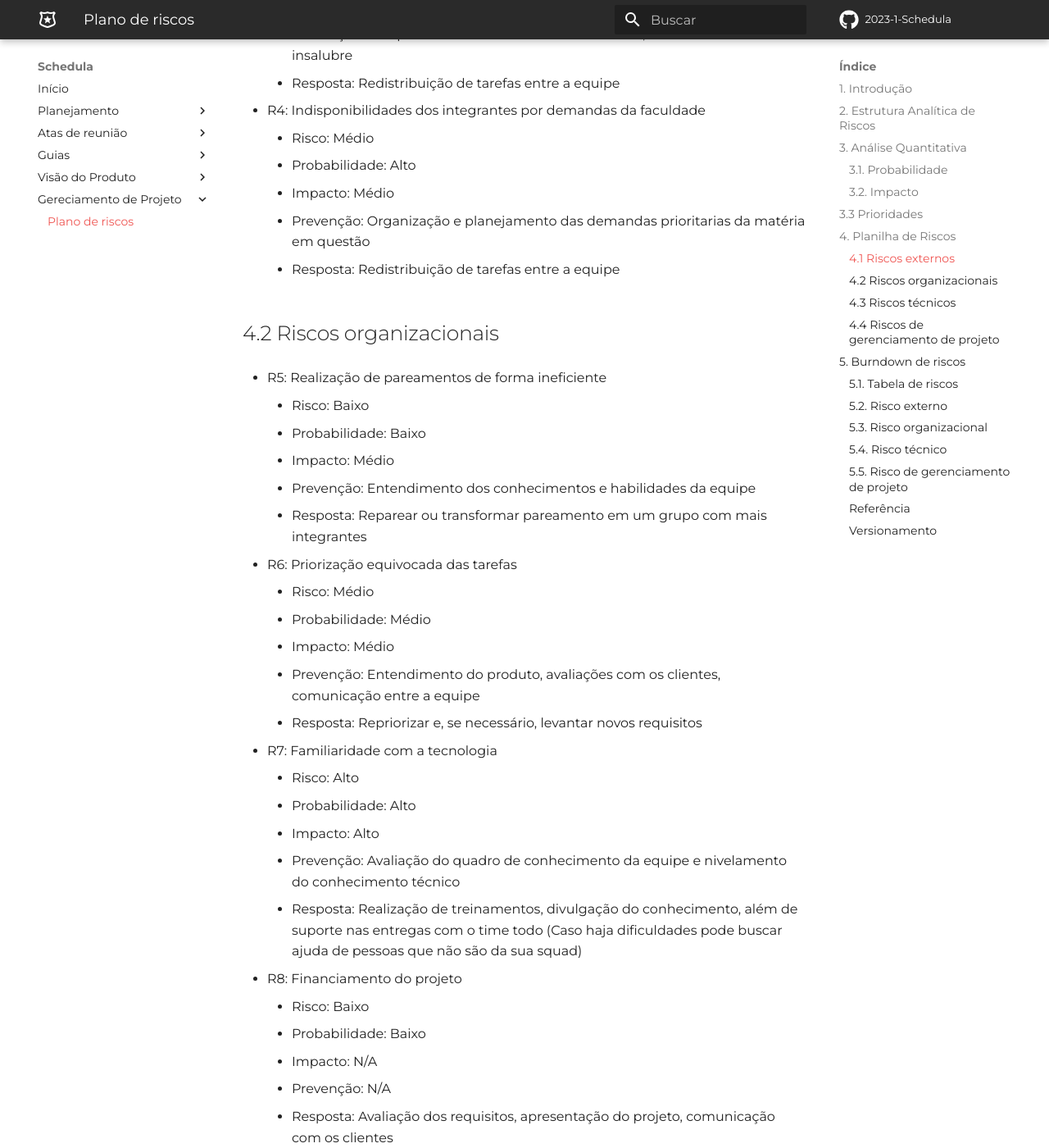
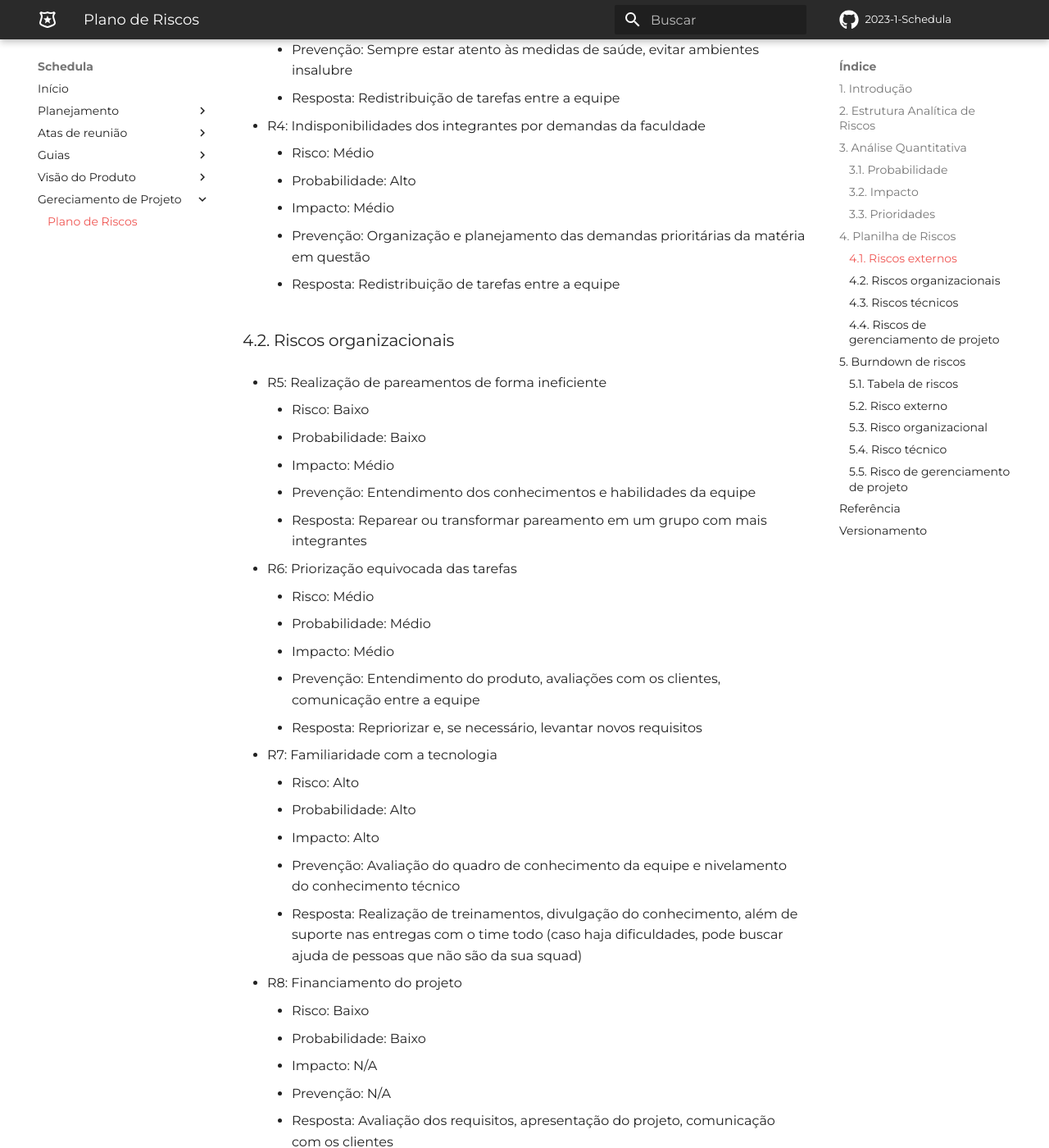
Before and after one commit to DITGO/2023-1-Schedula-Doc, an MkDocs documentation site: the page built from docs/gerenciamento_projetos/plano_riscos.md, in a window 1280 px wide and 1400 px high, scrolled down 3941 px. Shown: the whole window at 82% size. Built offline with MkDocs 1.6.1 and Material for MkDocs 9.7.7, drawn with Linux system fonts in a browser that asks for light colours; some web fonts are replaced; comment, search, counter and statistics services are not loaded; some of the changed text lies outside the part shown.

Commit message:
#16 Fix errors
Co-authored-by: IanFPFerreira <ianfillipe@gmail.com>

```diff
--- a/docs/gerenciamento_projetos/plano_riscos.md
+++ b/docs/gerenciamento_projetos/plano_riscos.md
@@ -69,7 +70,7 @@
 </center>
 
 
-# 3.3 Prioridades
+### 3.3. Prioridades
 
 Para definir as prioridades, foi utilizado a seguinte fórmula:
 
@@ -91,11 +92,11 @@
 
 Na tabela acima podemos verificar cada tipo de prioridade que pode ser atribuída a cada risco. Por exemplo, se um risco possui probabilidade(colunas) média e impacto(linhas) alto, sua prioridade será 12.
 
-# 4. Planilha de Riscos
+## 4. Planilha de Riscos
 
 Decorrente de projetos e matérias desenvolvidas no passado a experiência dos integrantes da equipe foi utilizada para a criação de uma planilha de riscos. A planilha de riscos é uma ferramenta que auxilia na identificação, análise e monitoramento dos riscos do projeto. A planilha de riscos é composta por 5 colunas, sendo elas:
 
-## 4.1 Riscos externos
+### 4.1. Riscos externos
 
 - R1: Indisponibilidade do cliente no decorrer do projeto
 
@@ -126,10 +127,10 @@
     - Risco: Médio
     - Probabilidade: Alto
     - Impacto: Médio
-    - Prevenção: Organização e planejamento das demandas prioritarias da matéria em questão
+    - Prevenção: Organização e planejamento das demandas prioritárias da matéria em questão
     - Resposta: Redistribuição de tarefas entre a equipe
 
-## 4.2 Riscos organizacionais
+### 4.2. Riscos organizacionais
 
 - R5: Realização de pareamentos de forma ineficiente
 
@@ -153,7 +154,7 @@
     - Probabilidade: Alto
     - Impacto: Alto
     - Prevenção: Avaliação do quadro de conhecimento da equipe e nivelamento do conhecimento técnico
-    - Resposta: Realização de treinamentos, divulgação do conhecimento, além de suporte nas entregas com o time todo (Caso haja dificuldades pode buscar ajuda de pessoas que não são da sua squad)
+    - Resposta: Realização de treinamentos, divulgação do conhecimento, além de suporte nas entregas com o time todo (caso haja dificuldades, pode buscar ajuda de pessoas que não são da sua squad)
 
 - R8: Financiamento do projeto
 
@@ -163,7 +164,7 @@
     - Prevenção: N/A
     - Resposta: Avaliação dos requisitos, apresentação do projeto, comunicação com os clientes
 
-## 4.3 Riscos técnicos
+### 4.3. Riscos técnicos
 
 - R9: Utilização de bibliotecas desatualizadas/comprometidas
     - Risco: Muito Baixo
@@ -244,16 +245,16 @@
     - Prevenção: Manter canal de comunicação entre a equipe e entre o cliente sempre bem ativo
     - Resposta: Propor atividades para interação do grupo
 
-# 5. Burndown de riscos
+## 5. Burndown de riscos
 
-## 5.1. Tabela de riscos
+### 5.1. Tabela de riscos
 
 <iframe width='100%'
         height='480px'
         src="https://docs.google.com/spreadsheets/d/e/2PACX-1vR58kJ9RA-tocy9gSHSPep6Oo7mVv1cq7lfESDKFEJlrtCXnZeUjdPr_ZNV0zsFbkqwRJaQlYzApR3I/pubhtml?gid=0&amp;single=true&amp;widget=true&amp;headers=false">
 </iframe>
 
-## 5.2. Risco externo
+### 5.2. Risco externo
 
 <iframe width="600"
         height="371"
@@ -263,15 +264,15 @@
         src="https://docs.google.com/spreadsheets/d/e/2PACX-1vR58kJ9RA-tocy9gSHSPep6Oo7mVv1cq7lfESDKFEJlrtCXnZeUjdPr_ZNV0zsFbkqwRJaQlYzApR3I/pubchart?oid=965005752&amp;format=interactive">
 </iframe>
 
-## 5.3. Risco organizacional
+### 5.3. Risco organizacional
 
 <iframe width="600" height="371" seamless frameborder="0" scrolling="no" src="https://docs.google.com/spreadsheets/d/e/2PACX-1vR58kJ9RA-tocy9gSHSPep6Oo7mVv1cq7lfESDKFEJlrtCXnZeUjdPr_ZNV0zsFbkqwRJaQlYzApR3I/pubchart?oid=992928084&amp;format=interactive"></iframe>
 
-## 5.4. Risco técnico
+### 5.4. Risco técnico
 
 <iframe width="600" height="371" seamless frameborder="0" scrolling="no" src="https://docs.google.com/spreadsheets/d/e/2PACX-1vR58kJ9RA-tocy9gSHSPep6Oo7mVv1cq7lfESDKFEJlrtCXnZeUjdPr_ZNV0zsFbkqwRJaQlYzApR3I/pubchart?oid=1028138626&amp;format=interactive"></iframe>
 
-## 5.5. Risco de gerenciamento de projeto
+### 5.5. Risco de gerenciamento de projeto
 
 <iframe width="600" height="371" seamless frameborder="0" scrolling="no" src="https://docs.google.com/spreadsheets/d/e/2PACX-1vR58kJ9RA-tocy9gSHSPep6Oo7mVv1cq7lfESDKFEJlrtCXnZeUjdPr_ZNV0zsFbkqwRJaQlYzApR3I/pubchart?oid=48045397&amp;format=interactive"></iframe>
 
--- a/mkdocs.yml
+++ b/mkdocs.yml
@@ -46,6 +46,6 @@
     - Lean Inception: visao_do_produto/lean_inception.md
     - Estrutura Análitica do Projeto: visao_do_produto/EAP.md
   - Gereciamento de Projeto:
-    - Plano de riscos: gerenciamento_projetos/plano_riscos.md
+    - Plano de Riscos: gerenciamento_projetos/plano_riscos.md
 
 dev_addr: "0.0.0.0:8000"
```
Also changed, not shown: other parts of docs/gerenciamento_projetos/plano_riscos.md (+5 -3 lines).
